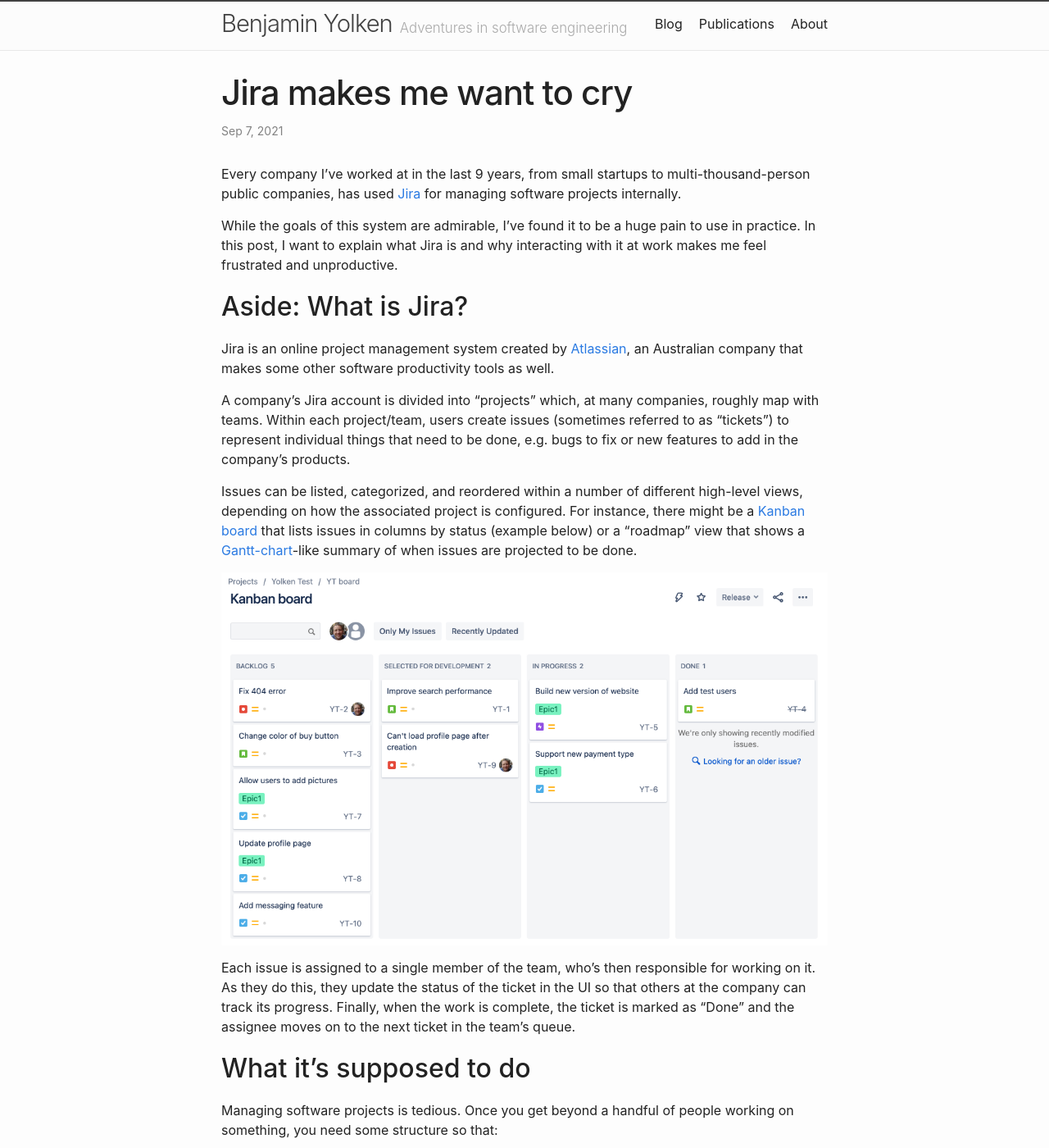
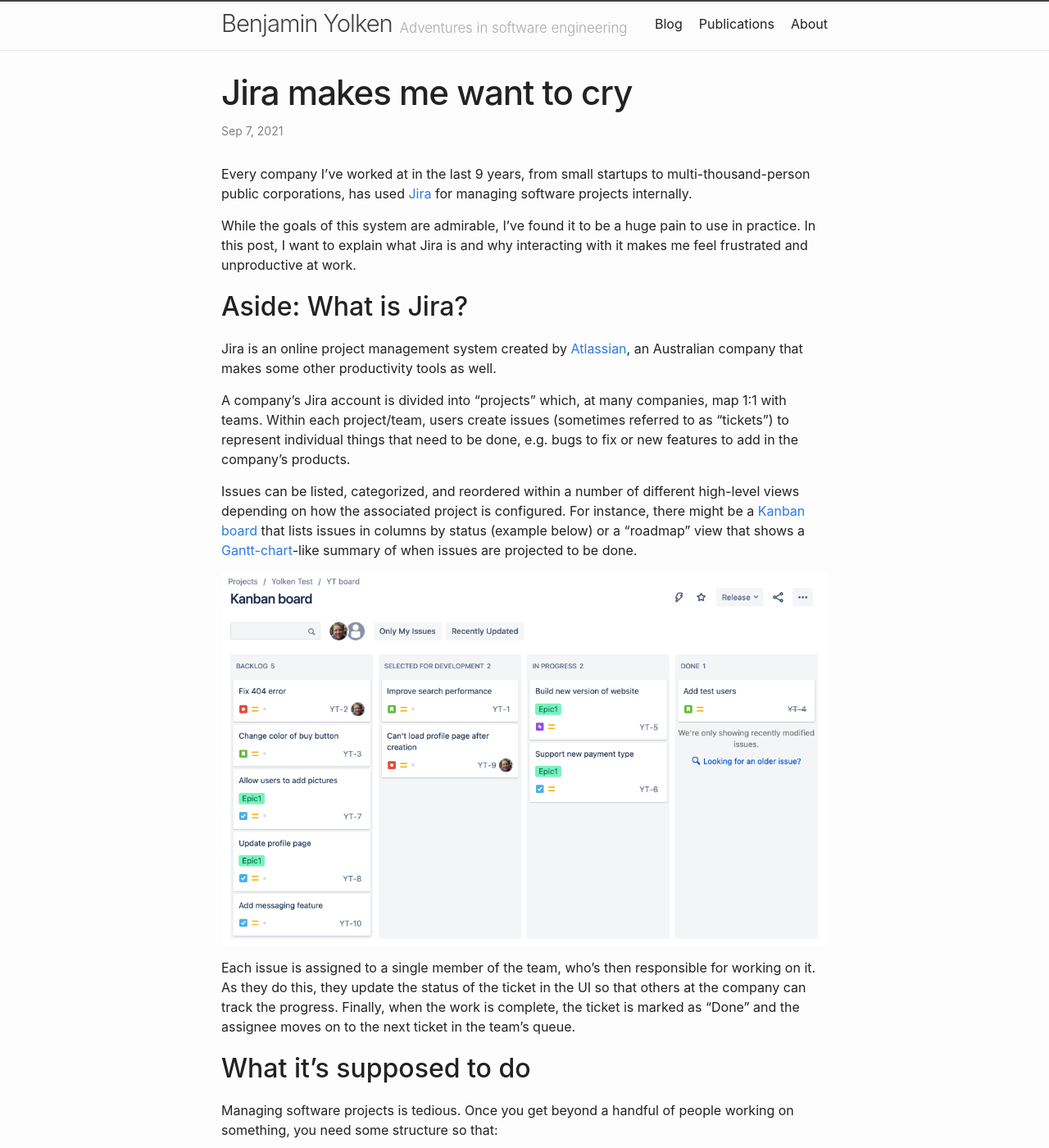
Before and after one commit to yolken/yolken-blog, a Jekyll site: the page built from site/_posts/2021-09-04-jira-makes-me-want-to-cry.md, in a window 1280 px wide and 1400 px high. Shown: the whole window at 82% size. Built offline with Jekyll 4.4.1, drawn with Linux system fonts in a browser that asks for light colours; some of the changed text lies outside the part shown.

Commit message:
Keep iterating on jira post

```diff
--- a/site/_posts/2021-09-04-jira-makes-me-want-to-cry.md
+++ b/site/_posts/2021-09-04-jira-makes-me-want-to-cry.md
@@ -5,33 +5,33 @@ date:   2021-09-06 18:25:00 -0700
 categories: general tech
 excerpt: |
   Every company I've worked at in the last 9 years, from small startups
-  to multi-thousand-person public companies, has used Jira for managing software
+  to multi-thousand-person public corporations, has used Jira for managing software
   projects internally. In this post, I want to explain what Jira is and why
   interacting with it at work makes me feel frustrated and unproductive.
 ---
 
 Every company I've worked at in the last 9 years, from small startups
-to multi-thousand-person public companies, has used
+to multi-thousand-person public corporations, has used
 [Jira](https://www.atlassian.com/software/jira) for managing software
 projects internally.
 
 While the goals of this system are admirable, I've found it to be a huge
 pain to use in practice. In this post, I want to explain what Jira is and why
-interacting with it at work makes me feel frustrated and unproductive.
+interacting with it makes me feel frustrated and unproductive at work.
 
 ## Aside: What is Jira?
 
 Jira is an online project management system created by
 [Atlassian](https://www.atlassian.com/), an Australian company that
-makes some other software productivity tools as well.
+makes some other productivity tools as well.
 
 A company's Jira account is divided into "projects" which, at many companies,
-roughly map with teams. Within each project/team, users create issues (sometimes
+map 1:1 with teams. Within each project/team, users create issues (sometimes
 referred to as "tickets") to represent individual things that need to be done,
 e.g. bugs to fix or new features to add in the company's products.
 
 Issues can be listed, categorized, and reordered within a number of different
-high-level views, depending on how the associated project is
+high-level views depending on how the associated project is
 configured. For instance, there might be a
 [Kanban board](https://en.wikipedia.org/wiki/Kanban_board) that lists issues
 in columns by status (example below) or a "roadmap" view that shows a
@@ -42,7 +42,7 @@ are projected to be done.
 
 Each issue is assigned to a single member of the team, who's then responsible
 for working on it. As they do this, they update the status of the ticket in the UI
-so that others at the company can track its progress. Finally,
+so that others at the company can track the progress. Finally,
 when the work is complete, the ticket is marked as "Done" and the assignee moves on
 to the next ticket in the team's queue.
 
@@ -125,7 +125,7 @@ often confusing and inconsistent. A few examples:
 
 1. In some text boxes, I can use [Markdown](https://en.wikipedia.org/wiki/Markdown) to
   format the text, but in others I have to use
-  [Jira's proprietary markup language](https://jira.atlassian.com/secure/WikiRendererHelpAction.jspa?section=all).
+  [Jira's proprietary markup language](https://jira.atlassian.com/secure/WikiRendererHelpAction.jspa?section=all)
 2. I can reorder issues in the Kanban and Roadmap pages, but not in the epic view, which
   where I typically go to see all tickets for a particular subproject
 3. Clicking on an issue in the Roadmap page opens up a side panel where I can see and edit
```
Also changed, not shown: other parts of site/_posts/2021-09-04-jira-makes-me-want-to-cry.md (+2 -2 lines).
